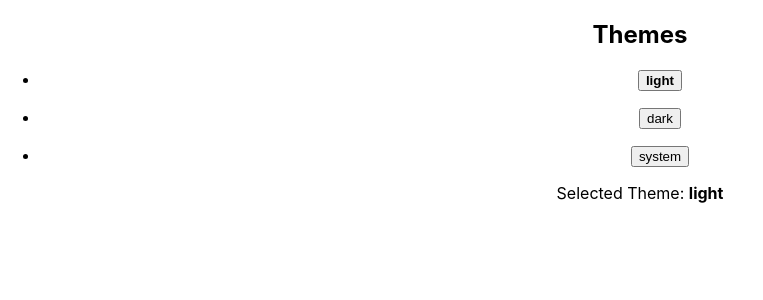
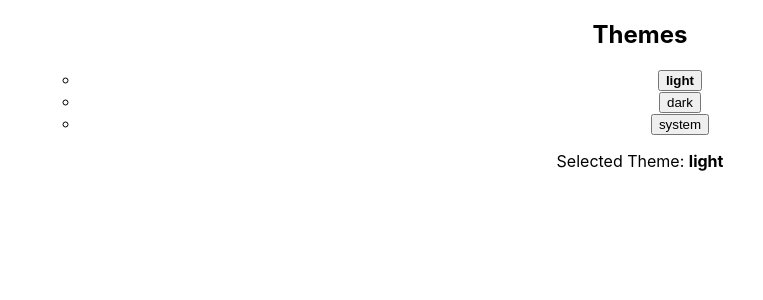
Before and after one commit to JakHer/TS, a React (Create React App) app in the folder my-app/: page / in a window 1280 px wide. Shown: the top 300 px of the page, without its empty margins (0-763 px from the left). Built offline with nearby package versions, Linux system fonts and the light colour scheme.

Commit message:
theme fix

```diff
--- a/my-app/src/theme/theme.tsx
+++ b/my-app/src/theme/theme.tsx
@@ -1,4 +1,4 @@
-import { ReactNode, useState } from "react";
+import React, { useState } from "react";
 
 export const Themes = () => {
   const [selectedTheme, setSelectedTheme] = useState("light");
@@ -25,12 +25,13 @@ type ThemeOptionsProps<T> = {
   setSelectedTheme: React.Dispatch<React.SetStateAction<T>>;
 };
 
-const ThemeOptions = <T extends ReactNode>({
+const ThemeOptions = <T extends React.ReactNode>({
   themeOptions,
   selectedTheme,
   setSelectedTheme,
-}: ThemeOptionsProps<T>) =>
-  themeOptions.map((theme, index) => (
+}: ThemeOptionsProps<T>) => (
+  <ul>
+    {themeOptions.map((theme, index) => (
       <ul>
         <li key={index}>
           <button
@@ -43,4 +44,6 @@ const ThemeOptions = <T extends ReactNode>({
           </button>
         </li>
       </ul>
-  ));
+    ))}
+  </ul>
+);
```
Lines whose indentation alone changed are shown as unchanged.
